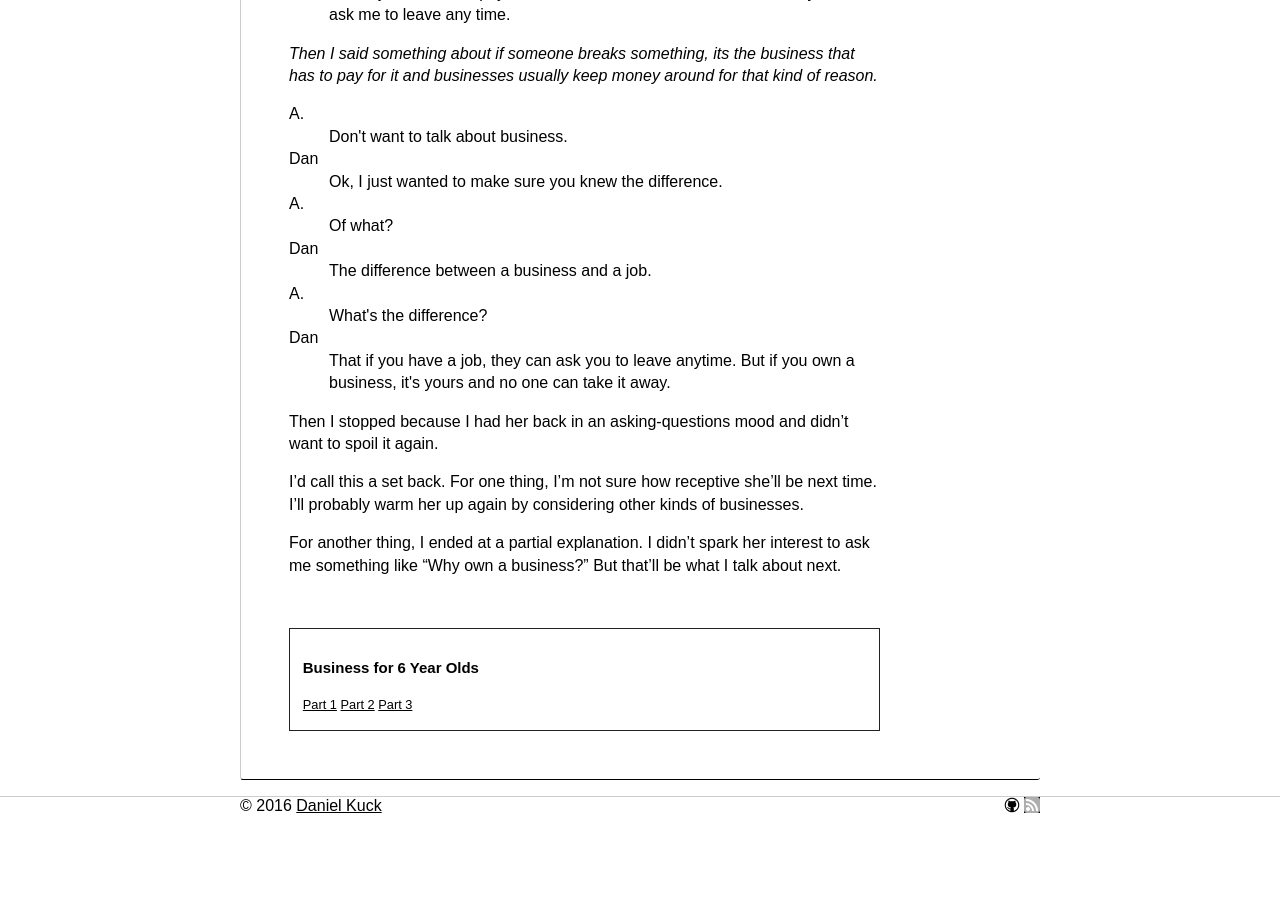
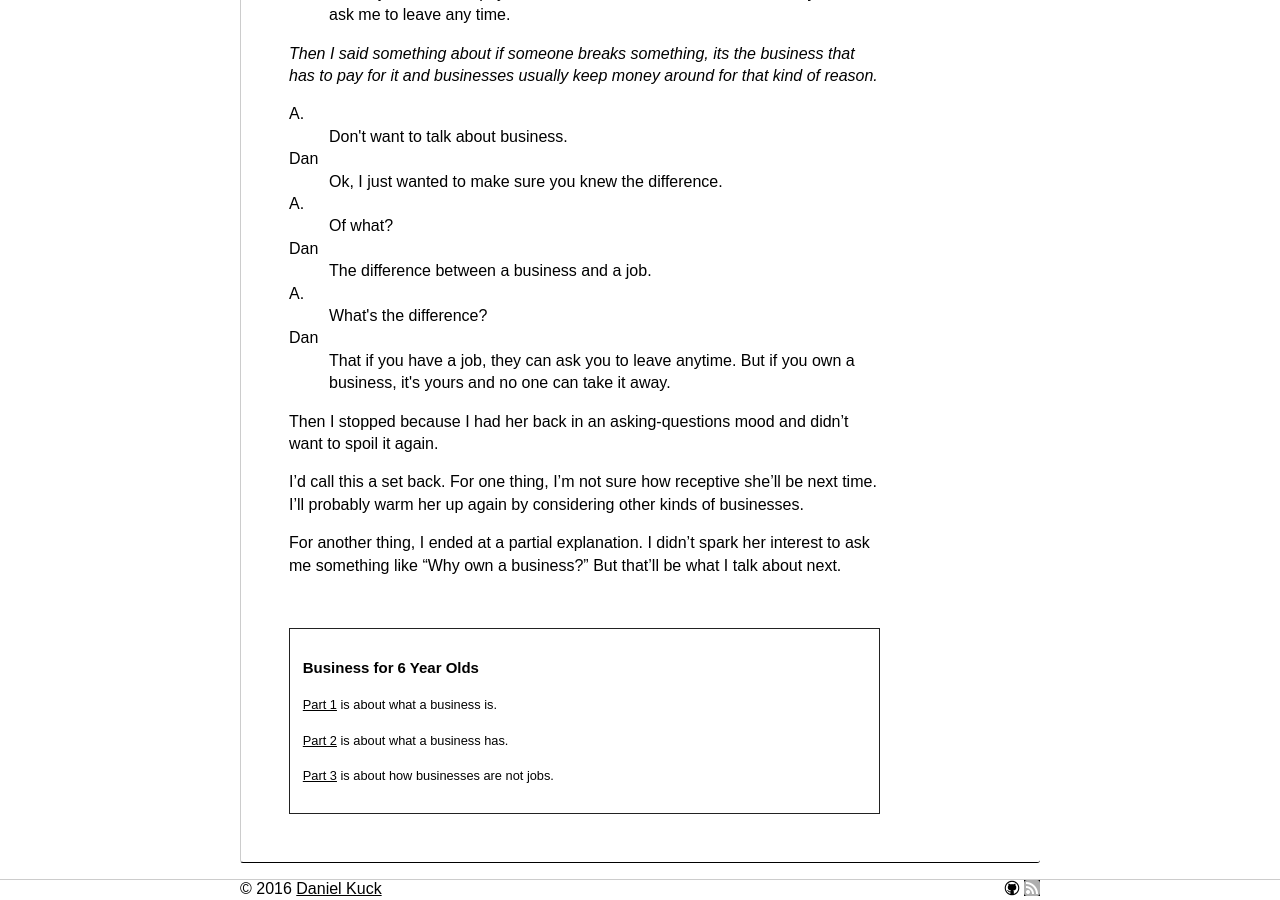
Before and after one commit to dankuck/dankuck.github.io, a Jekyll site: the page built from _posts/2016-12-06-business-for-6-year-olds-part-3.md, in a window 1280 px wide and 900 px high, scrolled down 723 px. Built offline with Jekyll 4.4.1, drawn with Linux system fonts in a browser that asks for light colours; before the commit the page ends 1540 px from its top, so only the background shows below that.

Commit message:
Style and explainers

```diff
--- a/_includes/series_bf6yo.html
+++ b/_includes/series_bf6yo.html
@@ -2,10 +2,10 @@
 
 	<h3>Business for 6 Year Olds</h3>
 
-	<a href="/2016/12/03/business-for-6-year-olds-part-1.html">Part 1</a>
+	<p><a href="/2016/12/03/business-for-6-year-olds-part-1.html">Part 1</a> is about what a business is.</p>
 
-	<a href="/2016/12/05/business-for-6-year-olds-part-2.html">Part 2</a>
+	<p><a href="/2016/12/05/business-for-6-year-olds-part-2.html">Part 2</a> is about what a business has.</p>
 
-	<a href="/2016/12/06/business-for-6-year-olds-part-3.html">Part 3</a>
+	<p><a href="/2016/12/06/business-for-6-year-olds-part-3.html">Part 3</a> is about how businesses are not jobs.</p>
 
 </div>
```
